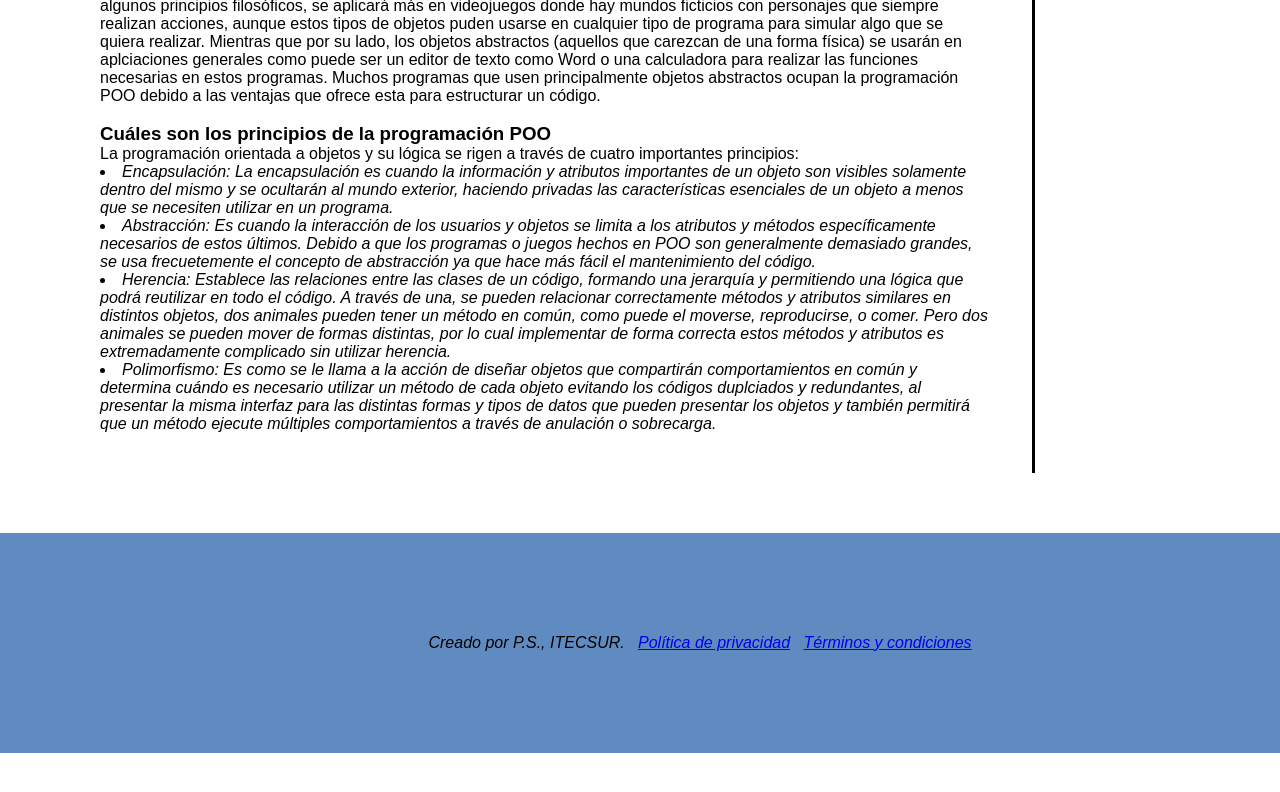
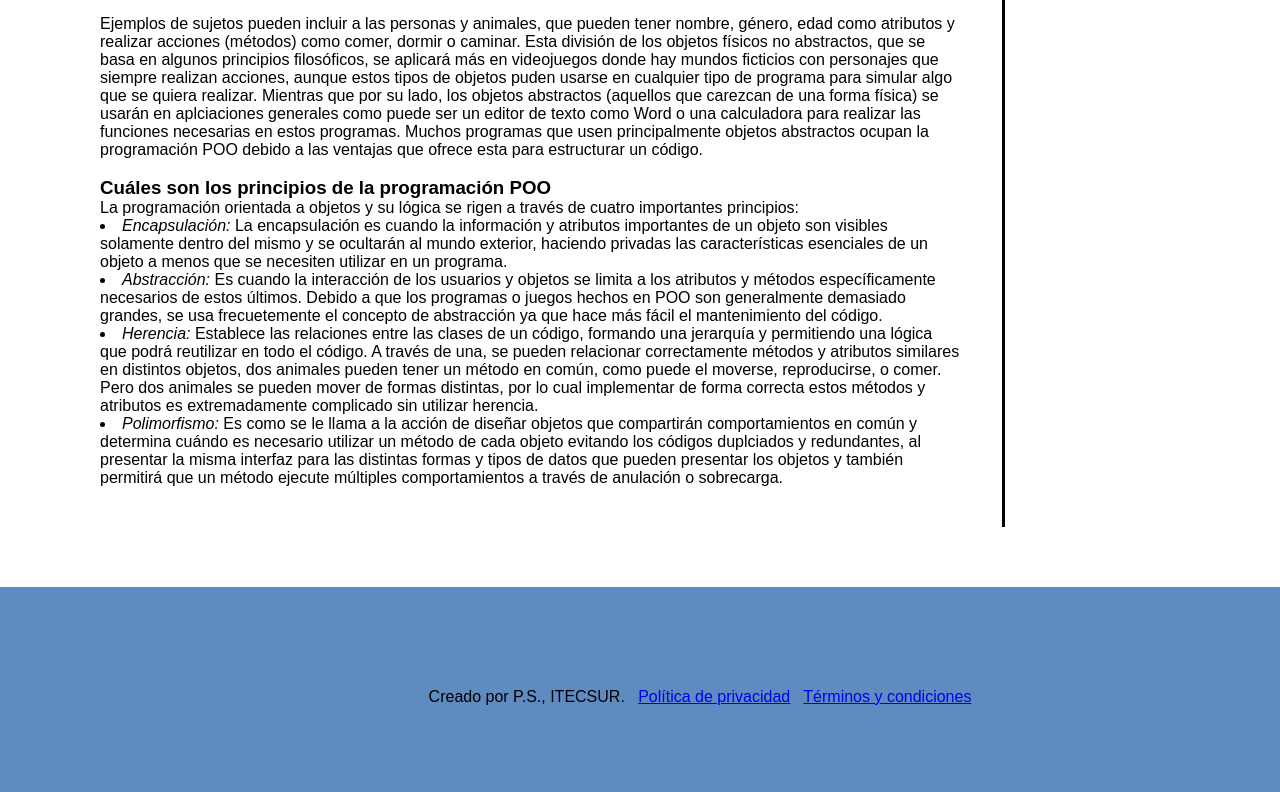
Before and after one commit to Upasf05/PaginaWebPS, a plain HTML site: page pgobjetos.html in a window 1280 px wide. Shown: the part 952-1744 px from the top of the page. Before the commit the page ends 1705 px from the top, so only its background shows below. Drawn offline with Linux system fonts and the light colour scheme.

Commit message:
Update pgobjetos.html
error corregido.

```diff
--- a/pgobjetos.html
+++ b/pgobjetos.html
@@ -59,9 +59,9 @@
                     <br>
                     <h3>Cuáles son los principios de la programación POO</h3>
                     <p>La programación orientada a objetos y su lógica se rigen a través de cuatro importantes principios:
-                    <li><i>Encapsulación:<i/> La encapsulación es cuando la información y atributos importantes de un objeto son visibles solamente dentro del mismo y se ocultarán al mundo exterior, haciendo privadas las características esenciales de un objeto a menos que se necesiten utilizar
+                    <li><i>Encapsulación:</i> La encapsulación es cuando la información y atributos importantes de un objeto son visibles solamente dentro del mismo y se ocultarán al mundo exterior, haciendo privadas las características esenciales de un objeto a menos que se necesiten utilizar
                     en un programa.</li>
-                    <li><i>Abstracción:<i/> Es cuando la interacción de los usuarios y objetos se limita a los atributos y métodos específicamente necesarios de estos últimos. Debido a que los programas o juegos hechos en POO son generalmente demasiado grandes, se usa frecuetemente el concepto
+                    <li><i>Abstracción:</i> Es cuando la interacción de los usuarios y objetos se limita a los atributos y métodos específicamente necesarios de estos últimos. Debido a que los programas o juegos hechos en POO son generalmente demasiado grandes, se usa frecuetemente el concepto
                     de abstracción ya que hace más fácil el mantenimiento del código.</li>
                     <li><i>Herencia:</i> Establece las relaciones entre las clases de un código, formando una jerarquía y permitiendo una lógica que podrá reutilizar en todo el código. A través de una, se pueden relacionar correctamente métodos y atributos similares en distintos objetos,
                     dos animales pueden tener un método en común, como puede el moverse, reproducirse, o comer. Pero dos animales se pueden mover de formas distintas, por lo cual implementar de forma correcta estos métodos y atributos es extremadamente complicado sin utilizar herencia.</li>
```
